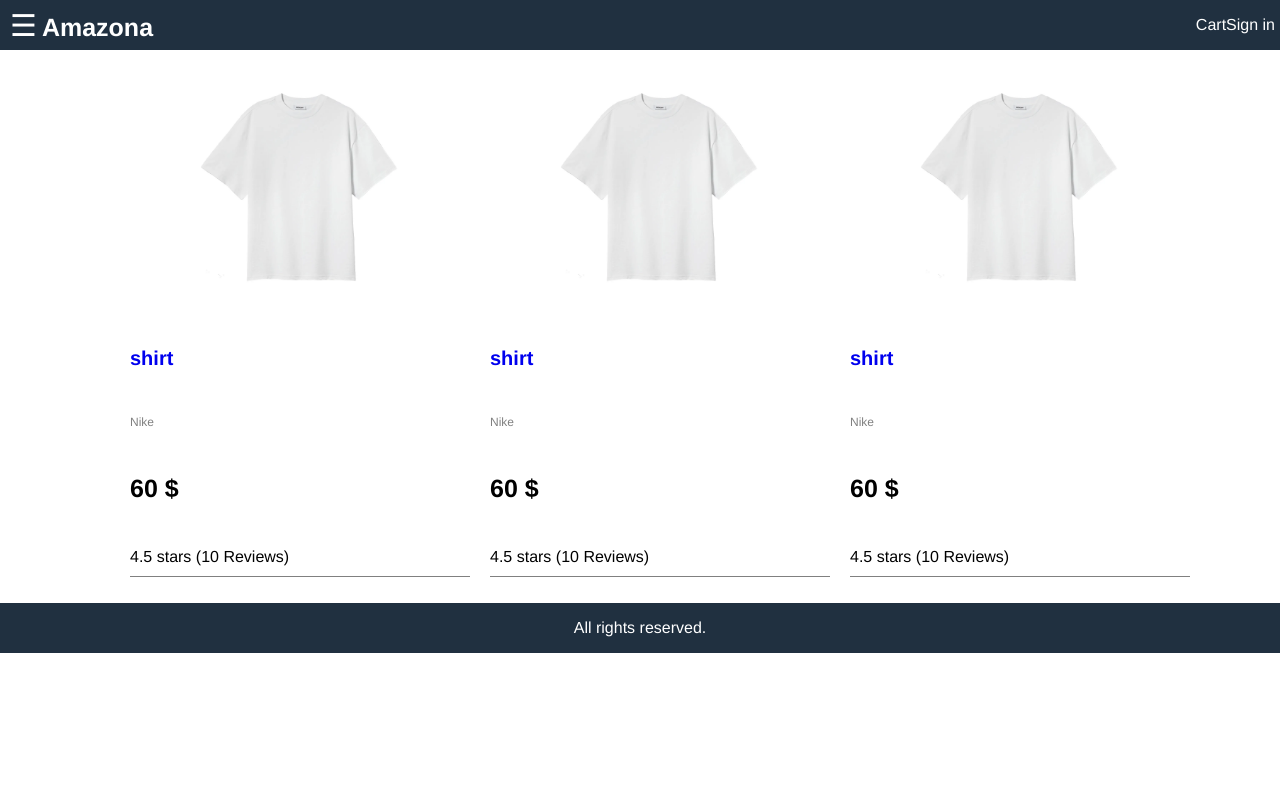
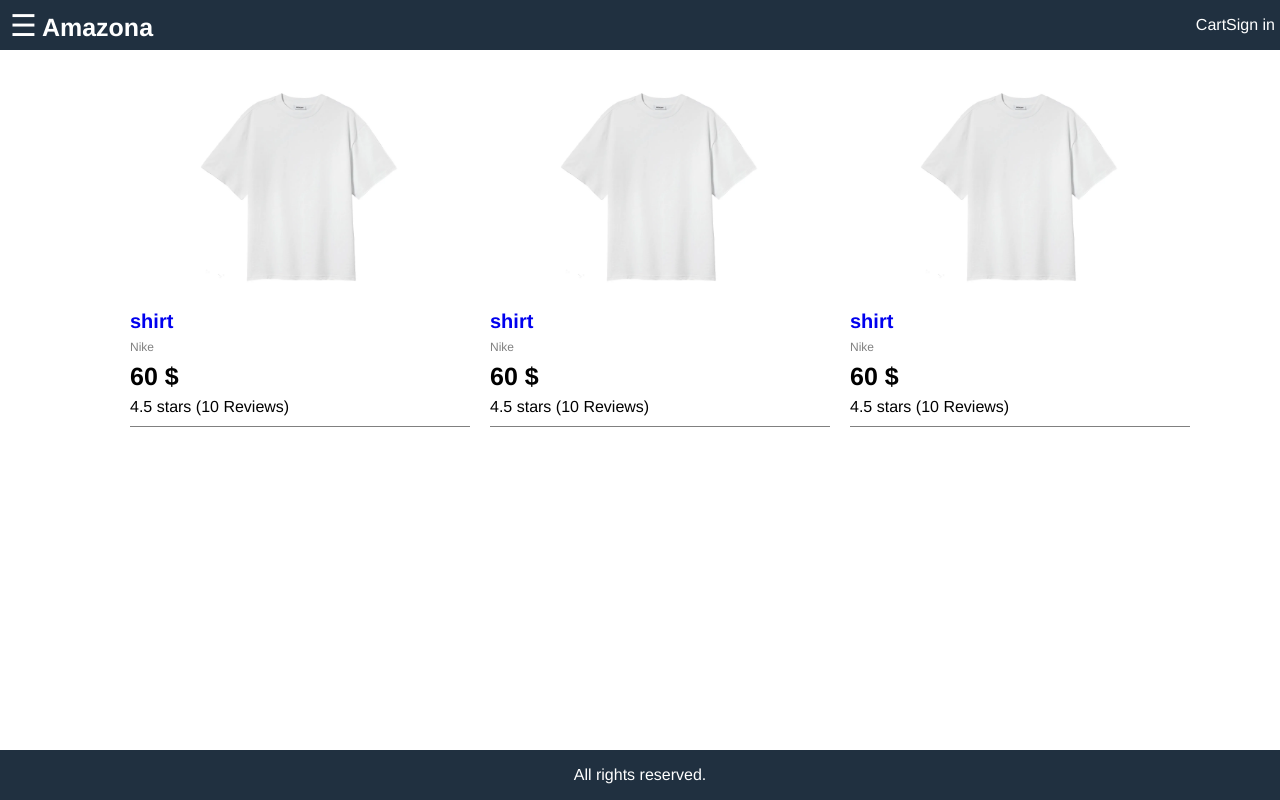
Before and after one commit to Abdallah-Elshamy/e-commerce-microservices, a React (Create React App) app in the folder frontend/: page / in a window 1280 px wide. Built offline with nearby package versions, Linux system fonts and the light colour scheme.

Commit message:
Use Link instead of <a> in Amazona

```diff
--- a/frontend/src/App.js
+++ b/frontend/src/App.js
@@ -1,6 +1,6 @@
 import React from 'react'
 import "./App.css";
-import {BrowserRouter, Route} from 'react-router-dom'
+import {BrowserRouter, Link, Route} from 'react-router-dom'
 import HomeScreen from "./Screens/HomeScreen";
 import ProductScreen from "./Screens/ProductScreen";
 
@@ -18,7 +18,7 @@ function App() {
         <header className="header">
           <div className="brand">
             <button onClick={openMenu}> &#9776; </button>
-            <a href="index.html">Amazona</a>
+            <Link to="/">Amazona</Link>
           </div>
           <div className="header-links">
             <a href="cart.html">Cart</a>
--- a/frontend/src/index.css
+++ b/frontend/src/index.css
@@ -67,12 +67,16 @@ a:hover {
   flex-wrap: wrap;
 }
 
+#root {
+  height: 100%
+}
+
 .products li {
   list-style-type: none;
   padding: 0;
   flex: 0 1 34rem;
   margin: 1rem;
-  height: 50rem;
+  height: 35rem;
   border-bottom: 0.1rem gray solid;
 }
 
```
